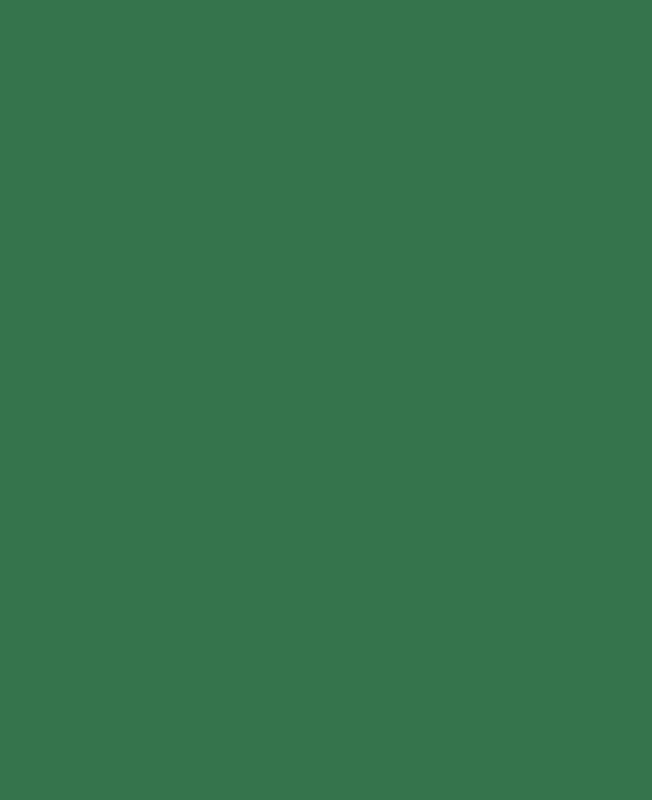
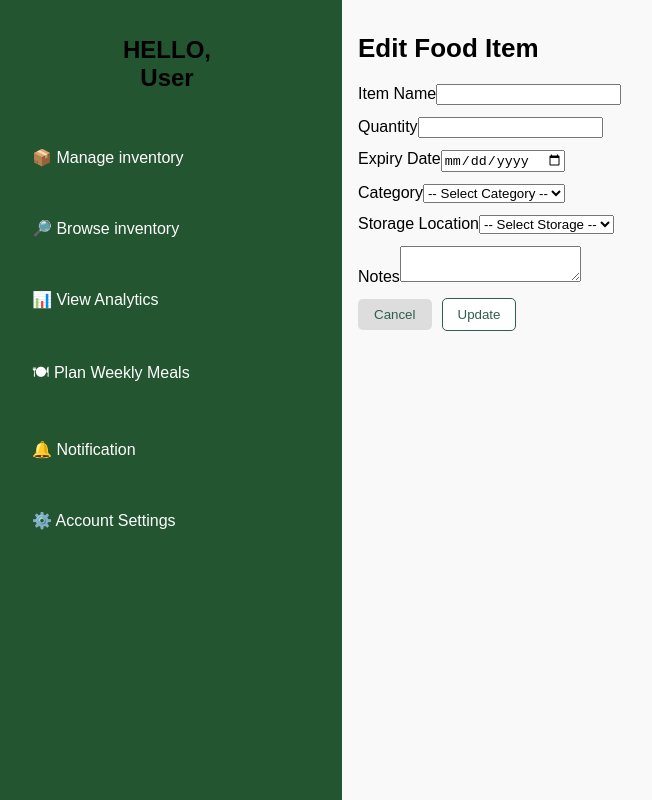
Before and after one commit to Jun20220703/bit216as, an Angular app: page /edit-food/1 in a window 1280 px wide. Before the commit this address led to /. Shown: the whole page, without its empty margins (8-660 px from the left). Built offline with nearby package versions, Linux system fonts and the light colour scheme; no server answers.

Commit message:
add edit item detail function

```diff
--- a/src/app/app.routes.ts
+++ b/src/app/app.routes.ts
@@ -8,6 +8,7 @@ import { PlanWeeklyMealComponent } from './components/planWeeklyMeal/planWeeklyM
 import { ManageFoodInventory } from './components/manageFoodInventory/manage-inventory.component';
 import { AddFoodItemComponent } from './components/addFoodItem/add-food-item.component';
 import { DonationListComponent } from './components/donationList/donation-list.component';
+import { EditFoodComponent } from './components/editFood/edit-food.component';
 export const routes: Routes = [
   { path: 'home', component: HomePageComponent },
   { path: 'inventory', component: InventoryComponent },
@@ -18,5 +19,6 @@ export const routes: Routes = [
   { path: 'manage-inventory', component: ManageFoodInventory},
   { path: 'add-food', component: AddFoodItemComponent},
   { path: 'donation-list', component: DonationListComponent},
+  { path: 'edit-food/:id', component: EditFoodComponent},
   { path: '', redirectTo: 'home', pathMatch: 'full' }
 ];
--- a/src/app/components/editFood/edit-food.component.html
+++ b/src/app/components/editFood/edit-food.component.html
@@ -1,69 +1,60 @@
 <div class="container">
-  <!-- サイドバー -->
   <app-sidebar></app-sidebar>
 
-  <!-- メインコンテンツ -->
   <main class="content">
     <h1>Edit Food Item</h1>
 
-    <form [formGroup]="foodForm" (ngSubmit)="saveFood()" class="food-form">
-
-    <!-- Name -->
+    <form [formGroup]="foodForm" (ngSubmit)="onSubmit()">
       <div class="form-group">
-      <label for="name">Food Name</label>
-      <input type="text" id="name" formControlName="name" placeholder="Enter food name" />
-      @if (foodForm.get('name')?.touched && foodForm.get('name')?.invalid) {
-        <small class="error">Name is required</small>
-      }
+        <label>Item Name</label>
+        <input type="text" formControlName="name" />
       </div>
 
-    <!-- Quantity -->
       <div class="form-group">
-      <label for="qty">Quantity</label>
-      <input type="number" id="qty" formControlName="qty" placeholder="Enter quantity" />
-      @if (foodForm.get('qty')?.touched && foodForm.get('qty')?.invalid) {
-        <small class="error">Quantity must be at least 1</small>
-      }
+        <label>Quantity</label>
+        <input type="number" formControlName="qty" />
       </div>
 
-    <!-- Expiry -->
       <div class="form-group">
-      <label for="expiry">Expiry Date</label>
-      <input type="date" id="expiry" formControlName="expiry" />
-      @if (foodForm.get('expiry')?.touched && foodForm.get('expiry')?.invalid) {
-        <small class="error">Expiry date is required</small>
-      }
+        <label>Expiry Date</label>
+        <input type="date" formControlName="expiry" />
       </div>
 
-    <!-- Category -->
       <div class="form-group">
         <label for="category">Category</label>
-      <input type="text" id="category" formControlName="category" placeholder="e.g. Dairy, Grains" />
-      @if (foodForm.get('category')?.touched && foodForm.get('category')?.invalid) {
-        <small class="error">Category is required</small>
-      }
+        <select id="category" formControlName="category">
+            <option value="">-- Select Category --</option>
+            <option>Dairy</option>
+            <option>Grain</option>
+            <option>Meat</option>
+            <option>Vegetables</option>
+            <option>Fruits</option>
+            <option>Others</option>
+        </select>
         </div>
 
-    <!-- Storage -->
         <div class="form-group">
-      <label for="storage">Storage</label>
+        <label for="storage">Storage Location</label>
         <select id="storage" formControlName="storage">
-        <option value="">Select storage method</option>
-        <option value="Dry">Dry</option>
-        <option value="Refrigerated">Refrigerated</option>
-        <option value="Frozen">Frozen</option>
+            <option value="">-- Select Storage --</option>
+            <option>Fridge</option>
+            <option>Freezer</option>
+            <option>Pantry</option>
+            <option>Others</option>
         </select>
-      @if (foodForm.get('storage')?.touched && foodForm.get('storage')?.invalid) {
-        <small class="error">Storage type is required</small>
-      }
         </div>
 
-    <!-- Buttons -->
-    <div class="form-buttons">
-      <button type="submit" class="btn-primary" [disabled]="foodForm.invalid">Update</button>
-      <button type="button" class="btn-secondary" (click)="cancel()">Cancel</button>
+
+
+      <div class="form-group">
+        <label>Notes</label>
+        <textarea formControlName="notes"></textarea>
       </div>
 
+      <div class="form-actions">
+        <button type="button" class="btn-secondary" (click)="cancel()">Cancel</button>
+        <button type="submit" class="btn-primary" [disabled]="foodForm.invalid">Update</button>
+      </div>
     </form>
   </main>
 </div>
--- a/src/app/components/editFood/edit-food.component.ts
+++ b/src/app/components/editFood/edit-food.component.ts
@@ -1,18 +1,20 @@
-/*import { Component, OnInit } from '@angular/core';
-import { FormBuilder, FormGroup, Validators, ReactiveFormsModule } from '@angular/forms';
+import { Component, OnInit } from '@angular/core';
 import { ActivatedRoute, Router } from '@angular/router';
-import { CommonModule } from '@angular/common';
+import { FormBuilder, FormGroup, Validators } from '@angular/forms';
+import { FoodService } from '../../services/food.service';
 import { SidebarComponent } from '../sidebar/sidebar.component';
-import { FoodService } from '../../services/food.service';
+import { ReactiveFormsModule } from '@angular/forms'; // ←追加
+import { FormsModule } from '@angular/forms';
 
 @Component({
   selector: 'app-edit-food',
-  standalone: true,
   templateUrl: './edit-food.component.html',
   styleUrls: ['./edit-food.component.css'],
-  imports: [CommonModule, SidebarComponent, ReactiveFormsModule]
+  imports: [SidebarComponent, ReactiveFormsModule, FormsModule]
 })
 export class EditFoodComponent implements OnInit {
+  selectedEditItem: any = {};  // ← ここで宣言
+
   foodForm!: FormGroup;
   foodId!: string;
 
@@ -23,56 +25,46 @@ export class EditFoodComponent implements OnInit {
     private foodService: FoodService
   ) {}
 
-  ngOnInit() {
-    // 1️⃣ ルートからfoodIdを取得
+  ngOnInit(): void {
+    // URLの:idパラメータを取得
     this.foodId = this.route.snapshot.paramMap.get('id')!;
 
-    // 2️⃣ フォーム初期化
+    // フォーム初期化
     this.foodForm = this.fb.group({
       name: ['', Validators.required],
-      qty: ['', [Validators.required, Validators.min(1)]],
+      qty: ['', Validators.required],
       expiry: ['', Validators.required],
-      category: ['', Validators.required],
-      storage: ['', Validators.required]
+      category: [''],
+      storage: [''],
+      notes: ['']
     });
 
-    // 3️⃣ APIから既存の食品データを取得してフォームにセット
+    // 既存データを取得してフォームにセット
     this.foodService.getFoodById(this.foodId).subscribe({
-      next: (food) => {
-        this.foodForm.patchValue({
-          name: food.name,
-          qty: food.qty,
-          expiry: food.expiry?.split('T')[0], // 日付形式調整（"2025-10-10"）
-          category: food.category,
-          storage: food.storage
-        });
+      next: (res) => {
+        // 日付の形式を YYYY-MM-DD に変換してセット
+        const expiryDate = res.expiry ? res.expiry.split('T')[0] : '';
+        this.foodForm.patchValue({ ...res, expiry: expiryDate });
       },
-      error: (err) => {
-        console.error('Error loading food:', err);
-      }
+      error: (err) => console.error('Error loading food:', err)
     });
   }
 
-  // 4️⃣ 更新ボタン
-  saveFood() {
-    if (this.foodForm.invalid) return;
-
-    const updatedFood = this.foodForm.value;
-
-    this.foodService.updateFood(this.foodId, updatedFood).subscribe({
-      next: () => {
-        alert('✅ Food item updated successfully!');
-        this.router.navigate(['/manage-inventory']);
-      },
-      error: (err) => {
-        console.error('Error updating food:', err);
-      }
-    });
+  // 更新処理
+  onSubmit() {
+    if (this.foodForm.valid) {
+      this.foodService.updateFood(this.foodId, this.foodForm.value).subscribe({
+        next: () => {
+          alert('Food item updated successfully!');
+          this.router.navigate(['/manage-inventory']); // 更新後一覧ページへ
+        },
+        error: (err) => console.error('Error updating food:', err)
+      });
+    }
   }
 
-  // 5️⃣ キャンセルボタン
+  // キャンセルボタン
   cancel() {
     this.router.navigate(['/manage-inventory']);
   }
 }
-  */
--- a/src/app/components/manageFoodInventory/manage-inventory.component.html
+++ b/src/app/components/manageFoodInventory/manage-inventory.component.html
@@ -32,7 +32,8 @@
           <td>{{ item.storage }}</td>
           <td>{{ item.notes }}</td>
           <td>
-            <button type="button" (click)="editItem(item)">Edit</button>
+            <!-- テーブル内のボタン -->
+            <button type="button" (click)="openEditPage(item)">Edit</button>
             <button type="button" (click)="openDeleteModal(item)">Delete</button>
             <button
               type="button"
--- a/src/app/components/manageFoodInventory/manage-inventory.component.ts
+++ b/src/app/components/manageFoodInventory/manage-inventory.component.ts
@@ -53,9 +53,10 @@ loadFoods() {
     this.router.navigate(['/add-food']);
   }
 
-  editItem(item: any) {
-    console.log('Edit:', item);
-  }
+  openEditPage(item: any) {
+  if (!item._id) return; // 念のためチェック
+  this.router.navigate(['/edit-food', item._id]);
+}
 
   showDeleteModal = false;
   selectedDeleteItem: any = null;
--- a/src/app/services/food.service.ts
+++ b/src/app/services/food.service.ts
@@ -66,6 +66,15 @@ getDonations(): Observable<any[]> {
         return this.http.patch(`${this.apiUrl}/${foodId}/status`, { status }, { headers });
     }
 
+       // 追加：ID で食品を取得
+  getFoodById(id: string): Observable<any> {
+    return this.http.get<any>(`${this.apiUrl}/${id}`);
+  }
+
+  // 追加：食品を更新
+  updateFood(id: string, food: any): Observable<any> {
+    return this.http.put(`${this.apiUrl}/${id}`, food);
+  }
 
 
 }
```
Also changed, not shown: src/services/food.service.ts (+8 -0 lines), 2 other files (tests, documents, lock files or other folders). Lines whose indentation alone changed are shown as unchanged.
